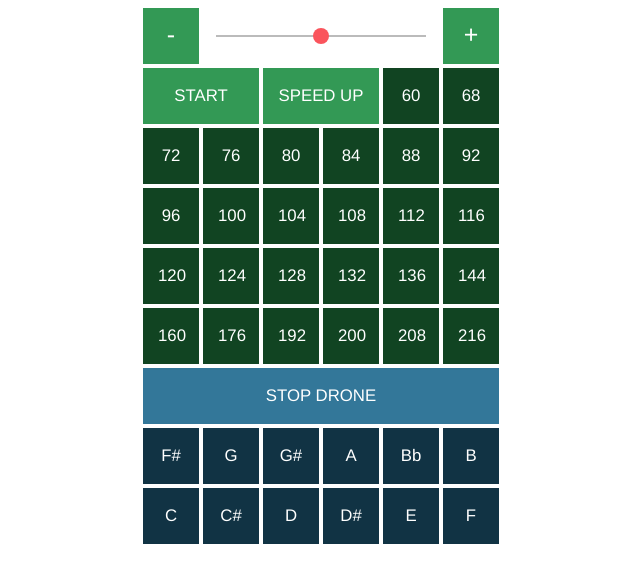
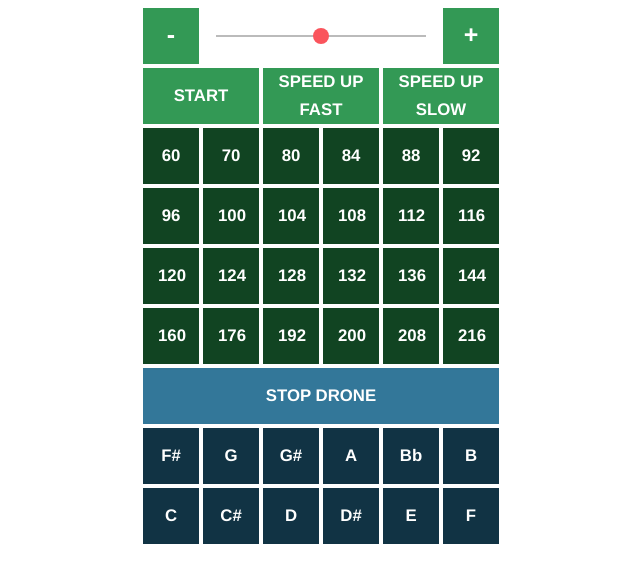
Before and after one commit to erasta/Metronome, a plain HTML site: page index.html in a window 1280 px wide. Shown: the part 70-652 px from the top of the page, without its empty margins (319-959 px from the left). Drawn offline with Linux system fonts and the light colour scheme.

Commit message:
Add files via upload

```diff
--- a/app.js
+++ b/app.js
@@ -52,9 +52,15 @@ const startStopBtn = document.querySelector('.start-stop');
 
 const click2 =  new Audio('click2.mp3');
 
+
+
+
 let bpm = 150;
 let isRunning = false;
 let speedup=0;
+let exer=false;
+let exerCount=0;
+let exerNext=4;
 
 
 decreaseTempoBtn.addEventListener('click', () => {
@@ -69,6 +75,7 @@ increaseTempoBtn.addEventListener('click', () => {
     if (bpm >= 280) { return };
     bpm++;
     speedup=0;
+    exer=false;
     validateTempo();
     updateMetronome();
 });
@@ -76,6 +83,7 @@ increaseTempoBtn.addEventListener('click', () => {
 tempoSlider.addEventListener('input', () => {
     bpm = tempoSlider.value;
     speedup=0;
+    exer=false;
     validateTempo();
     updateMetronome();
 });
@@ -83,6 +91,7 @@ tempoSlider.addEventListener('input', () => {
 startStopBtn.addEventListener('click', () => {
     if (!isRunning) {
         speedup=0;
+        exer=false;
         metronome.start();
         isRunning = true;
         startStopBtn.textContent = 'STOP';
@@ -90,6 +99,7 @@ startStopBtn.addEventListener('click', () => {
     } else {
         metronome.stop();
         speedup=0;
+        exer=false;
         isRunning = false;
         startStopBtn.textContent = 'START';
 
@@ -117,12 +127,34 @@ function playClick() {
         validateTempo();
         updateMetronome();
     }
+    if (exer) {
+        if (bpm>=280) {return};
+        if (bpm<=20) {return};
+        if (exerCount<=0) {
+            exerCount=8;
+            bpm+=exerNext;
+            exerNext=2-exerNext;
+            validateTempo();
+            updateMetronome();
+        }
 
+        exerCount--;
+
+
+    }
+}
+
+function playDrone(n) {
+    stopDrone();
+    drones[n].loop=true;
+    drones[n].play();
+    //drones.currentTime = 0;
 }
 
 function bp(x) {
     bpm=x;
     speedup=0;
+    exer=false;
     validateTempo();
     updateMetronome();
     if (!isRunning) {
@@ -132,8 +164,22 @@ function bp(x) {
     }
 }
 
+function stopDrone() {
+    for (let i = 0; i < drones.length; i++) {
+        drones[i].pause();
+        drones[i].currentTime = 0;
+    }
+}
+
 function speedup1(x) {
     speedup=x;
 }
 
+function exercise() {
+    exer=true;
+    exerCount=8;
+    exerNext=4;
+}
+
 const metronome = new Timer1(playClick, 60000 / bpm, { immediate: true });
+const drones = [new Audio('drones\\C.mp3'),new Audio('drones\\Cis.mp3'),new Audio('drones\\D.mp3'),new Audio('drones\\Dis.mp3'),new Audio('drones\\E.mp3'),new Audio('drones\\F.mp3'),new Audio('drones\\Fis.mp3'),new Audio('drones\\G.mp3'),new Audio('drones\\Gis.mp3'),new Audio('drones\\A.mp3'),new Audio('drones\\B.mp3'),new Audio('drones\\H.mp3')];
--- a/index.html
+++ b/index.html
@@ -14,8 +14,8 @@
 
         <div class="row">
             <div class="col-xs-12 bpm-display">
-                <span class="tempo">150</span>
-                <span class="tempo-text">BPM</span>
+                <span class="tempo"><b>150</span>
+                <span class="tempo-text"><b>BPM</span>
             </div>
         </div>
         <div class="row">
@@ -32,13 +32,13 @@
         </div>
 
         <div class="row">
-            <div class="col-xs-4 start-stop m2">START</div>
-            <div class="col-xs-4 start-stop m2" onclick="speedup1(1)">SPEED UP</div>
+            <div class="col-xs-4 start-stop m2"><b>START</div>
+            <div class="col-xs-4 m22" onclick="speedup1(1)">SPEED UP FAST</div>
+
+            <div class="col-xs-4 m22" onclick="exercise()">SPEED UP SLOW </div>
 
             <div class="col-xs-2 setBPM m1" onclick="bp(60)">60</div>
-            <div class="col-xs-2 setBPM m1" onclick="bp(68)">68</div>
-            <div class="col-xs-2 setBPM m1" onclick="bp(72)">72</div>
-            <div class="col-xs-2 setBPM m1" onclick="bp(76)">76</div>
+            <div class="col-xs-2 setBPM m1" onclick="bp(72)">70</div>
             <div class="col-xs-2 setBPM m1" onclick="bp(80)">80</div>
             <div class="col-xs-2 setBPM m1" onclick="bp(84)">84</div>
             <div class="col-xs-2 setBPM m1" onclick="bp(88)">88</div>
@@ -62,27 +62,25 @@
             <div class="col-xs-2 setBPM m1" onclick="bp(208)">208</div>
             <div class="col-xs-2 setBPM m1" onclick="bp(216)">216</div>
 
-            <div class="col-xs-12 drone-stop d2" onclick="">STOP DRONE</div>
+            <div class="col-xs-12 stop-drone d2" onclick="stopDrone()">STOP DRONE</div>
 
-            <div class="col-xs-2 setDrone d1" onclick="bp(66)">F#</div>
-            <div class="col-xs-2 setDrone d1" onclick="bp(66)">G</div>
-            <div class="col-xs-2 setDrone d1" onclick="bp(66)">G#</div>
-            <div class="col-xs-2 setDrone d1" onclick="bp(66)">A</div>
-            <div class="col-xs-2 setDrone d1" onclick="bp(66)">Bb</div>
-            <div class="col-xs-2 setDrone d1" onclick="bp(66)">B</div>
-            <div class="col-xs-2 setDrone d1" onclick="bp(66)">C</div>
-            <div class="col-xs-2 setDrone d1" onclick="bp(66)">C#</div>
-            <div class="col-xs-2 setDrone d1" onclick="bp(66)">D</div>
-            <div class="col-xs-2 setDrone d1" onclick="bp(66)">D#</div>
-            <div class="col-xs-2 setDrone d1" onclick="bp(66)">E</div>
-            <div class="col-xs-2 setDrone d1" onclick="bp(66)">F</div>
+            <div class="col-xs-2 setDrone d1" onclick="playDrone(6)">F#</div>
+            <div class="col-xs-2 setDrone d1" onclick="playDrone(7)">G</div>
+            <div class="col-xs-2 setDrone d1" onclick="playDrone(8)">G#</div>
+            <div class="col-xs-2 setDrone d1" onclick="playDrone(9)">A</div>
+            <div class="col-xs-2 setDrone d1" onclick="playDrone(10)">Bb</div>
+            <div class="col-xs-2 setDrone d1" onclick="playDrone(11)">B</div>
+            <div class="col-xs-2 setDrone d1" onclick="playDrone(0)">C</div>
+            <div class="col-xs-2 setDrone d1" onclick="playDrone(1)">C#</div>
+            <div class="col-xs-2 setDrone d1" onclick="playDrone(2)">D</div>
+            <div class="col-xs-2 setDrone d1" onclick="playDrone(3)">D#</div>
+            <div class="col-xs-2 setDrone d1" onclick="playDrone(4)">E</div>
+            <div class="col-xs-2 setDrone d1" onclick="playDrone(5)">F</div>
         </div>
 
 
     </div>
 
-
-
     <script src="app.js"></script>
 </body>
 </html>
--- a/styles.css
+++ b/styles.css
@@ -8,6 +8,7 @@ body {
     width: 360px;
     justify-content: center;
     align-items: center;
+    text-align: center;
     height: 100vh;
     background: #fff;
 }
@@ -101,13 +102,6 @@ input[type=range]::-moz-range-track {
 
 .start-stop {
 
-    font-size: 1.2em;
-    text-align: center;
-
-    border-radius: 0%;
-    border: 2px solid #fff;
-    color: #fff;
-
     cursor: pointer;
 }
 
@@ -164,6 +158,9 @@ input[type=range]::-moz-range-track {
     height: 60px;
     line-height: 56px;
     text-align: center;
+    font-size: 1.2em;
+    text-align: center;
+    color: #fff;
 }
 
 .m11 {
@@ -172,6 +169,9 @@ input[type=range]::-moz-range-track {
     height: 60px;
     line-height: 56px;
     text-align: center;
+    font-size: 1.2em;
+    text-align: center;
+    color: #fff;
 }
 
 .d2 {
@@ -180,6 +180,9 @@ input[type=range]::-moz-range-track {
     height: 60px;
     line-height: 56px;
     text-align: center;
+    font-size: 1.2em;
+    text-align: center;
+    color: #fff;
 }
 
 .m2 {
@@ -188,6 +191,21 @@ input[type=range]::-moz-range-track {
     height: 60px;
     line-height: 56px;
     text-align: center;
+    font-size: 1.2em;
+    text-align: center;
+    color: #fff;
+}
+
+.m22 {
+    background: #395;
+    border: 2px solid #fff;
+    height: 60px;
+    line-height: 28px;
+    text-align: center;
+    font-size: 1.2em;
+    text-align: center;
+    color: #fff;
+    cursor: pointer;
 }
 
 .start-stop:hover {
@@ -205,3 +223,7 @@ input[type=range]::-moz-range-track {
 .setDrone:hover {
     background: #ff656c;
 }
+
+.m22:hover {
+    background: #ff656c;
+}
```
Also changed, not shown: 12 other files.
